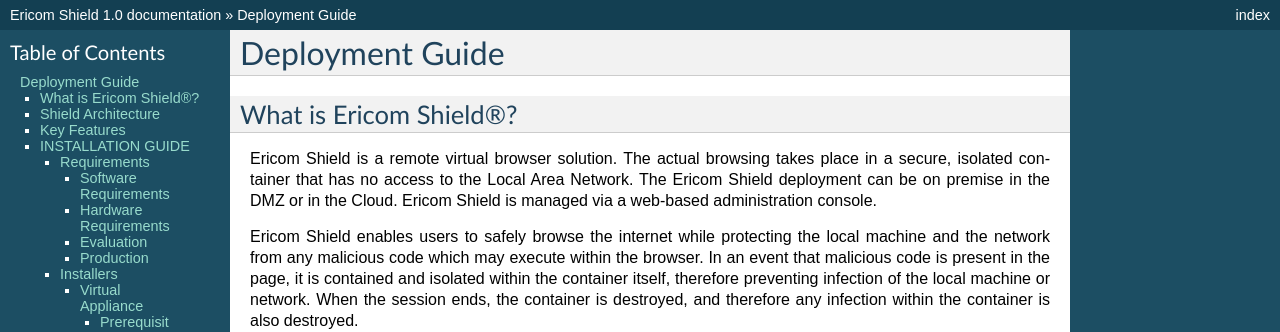
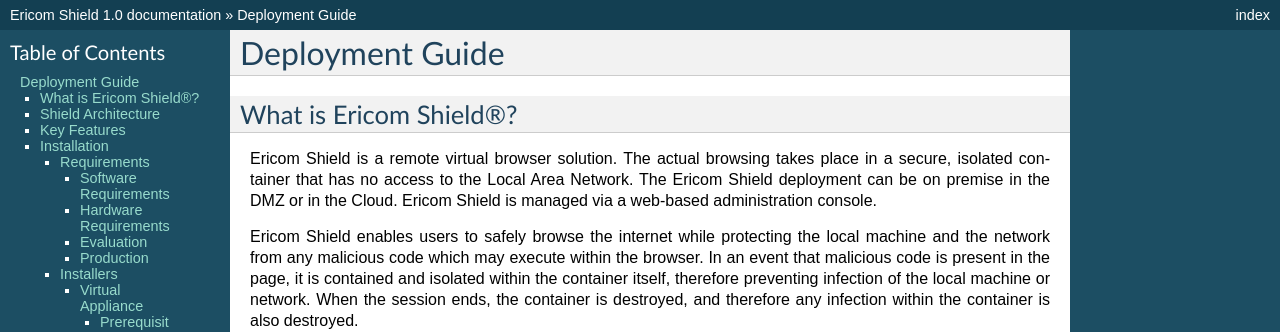
Before and after one commit to BenyH/Shield.Docs, a Sphinx documentation site: the page built from docs/deploymentguide.rst, in a window 1280 px wide and 900 px high. Shown: the top 332 px of the window. Built offline with Sphinx 7.4.7, drawn with Linux system fonts in a browser that asks for light colours; pages that are not in the unit, such as notebooks, are missing from menus; some of the changed text lies outside the part shown.

Commit message:
Only display Deployment Guide
renoved * from index.

```diff
--- a/docs/deploymentguide.rst
+++ b/docs/deploymentguide.rst
@@ -57,7 +57,7 @@ Ericom Shield has the following key features:
 
 
 ******************
-INSTALLATION GUIDE
+Installation
 ******************
 
 
--- a/docs/index.rst
+++ b/docs/index.rst
@@ -8,9 +8,7 @@ Contents:
 .. toctree::
    :maxdepth: 2
 
-	gettingstartedguide.rst
 	deploymentguide.rst
-
 
 
 
```
